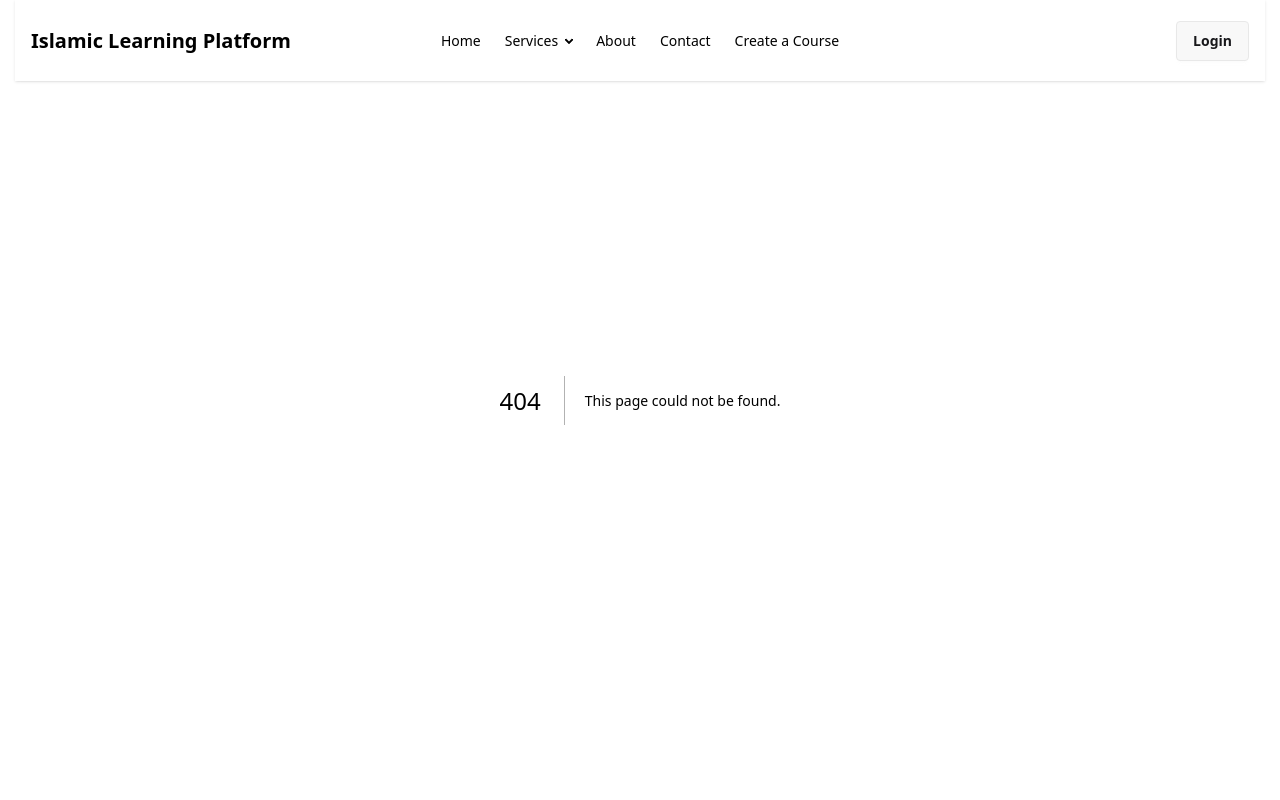
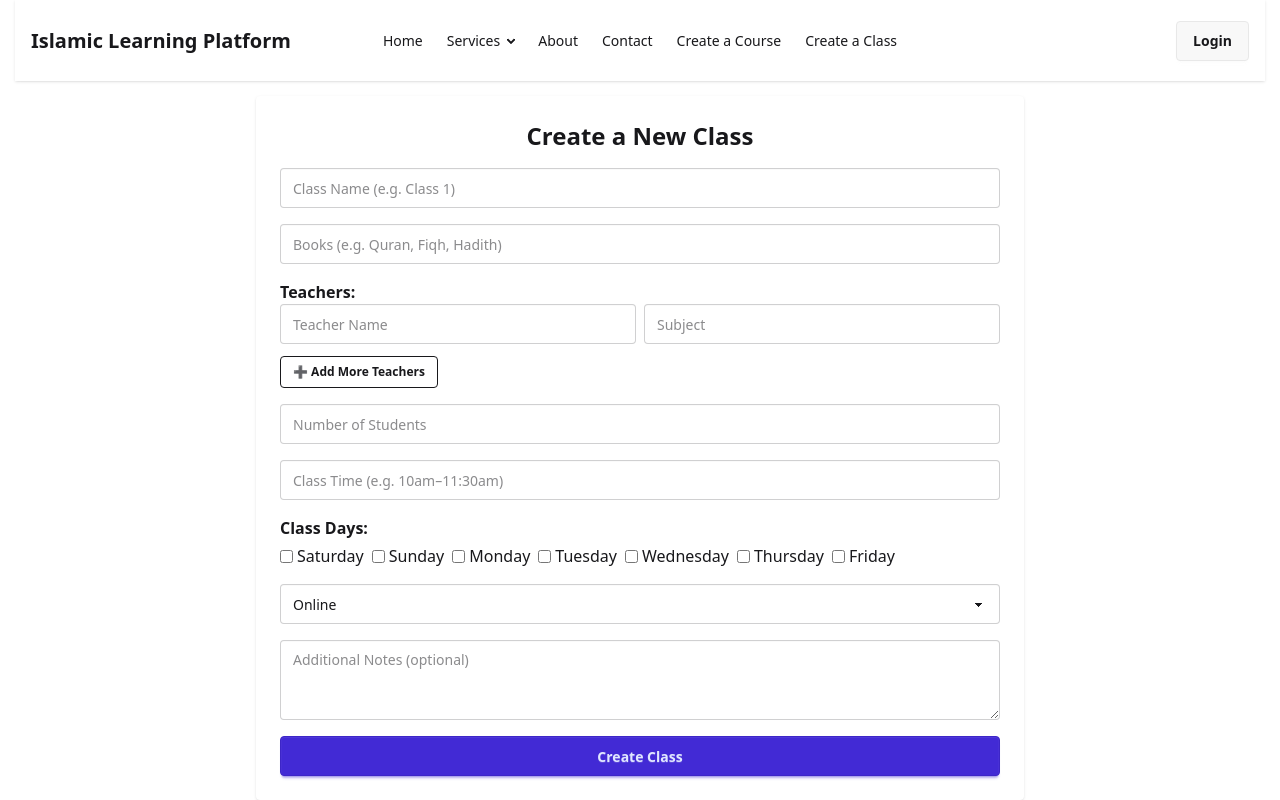
Before and after one commit to Nazim1247/Islamic-Learning-Platform, a Next.js app: page /create-class in a window 1280 px wide. Before the commit this address had no page. Shown: the top 800 px of the page. Built offline with nearby package versions, Linux system fonts and the light colour scheme.

Commit message:
create a class section done

```diff
--- /dev/null
+++ b/src/app/api/classes/route.js
@@ -0,0 +1,15 @@
+import dbConnect, { collectionNameObj } from "@/lib/dbConnect";
+import { NextResponse } from "next/server";
+
+export const POST = async (req) => {
+    try {
+        const body = await req.json();
+        const classCollection = dbConnect(collectionNameObj.classCollection);
+        const result = await classCollection.insertOne(body);
+
+        return NextResponse.json({ success: true, data: result });
+
+    } catch (error) {
+        console.error("Error creating class:", error);
+    }
+}
--- /dev/null
+++ b/src/app/create-class/page.jsx
@@ -0,0 +1,12 @@
+import CreateClassForm from '@/components/CreateClassForm';
+import React from 'react';
+
+const CreateClassPage = () => {
+    return (
+        <div className='mt-20 py-4'>
+            <CreateClassForm />
+        </div>
+    );
+};
+
+export default CreateClassPage;
--- a/src/app/create-course/page.jsx
+++ b/src/app/create-course/page.jsx
@@ -3,7 +3,7 @@ import React from 'react';
 
 const CreateCoursePage = () => {
     return (
-        <div>
+        <div  className='mt-20'>
             <CreateCourseForm />
         </div>
     );
--- /dev/null
+++ b/src/components/CreateClassForm.jsx
@@ -0,0 +1,169 @@
+"use client";
+
+import { useState } from "react";
+
+const CreateClassForm = () => {
+  const [classData, setClassData] = useState({
+    className: "",
+    books: "",
+    teachers: [{ name: "", subject: "" }],
+    students: "",
+    time: "",
+    days: [],
+    location: "Online",
+    notes: "",
+  });
+
+  const daysList = ["Saturday", "Sunday", "Monday", "Tuesday", "Wednesday", "Thursday", "Friday"];
+
+  const handleTeacherChange = (index, field, value) => {
+    const updated = [...classData.teachers];
+    updated[index][field] = value;
+    setClassData({ ...classData, teachers: updated });
+  };
+
+  const addTeacherField = () => {
+    setClassData({ ...classData, teachers: [...classData.teachers, { name: "", subject: "" }] });
+  };
+
+  const handleDayToggle = (day) => {
+    const updated = classData.days.includes(day)
+      ? classData.days.filter((d) => d !== day)
+      : [...classData.days, day];
+    setClassData({ ...classData, days: updated });
+  };
+
+  const handleSubmit = async (e) => {
+    e.preventDefault();
+
+    const response = await fetch("/api/classes", {
+      method: "POST",
+      headers: { "Content-Type": "application/json" },
+      body: JSON.stringify(classData),
+    });
+// console.log(classData)
+    const result = await response.json();
+    if (result.success) {
+      alert("Class created successfully!");
+      setClassData({
+        className: "",
+        books: "",
+        teachers: [{ name: "", subject: "" }],
+        students: "",
+        time: "",
+        days: [],
+        location: "Online",
+        notes: "",
+      });
+    } else {
+      alert("Error creating class.");
+    }
+  };
+
+  return (
+    <form onSubmit={handleSubmit} className="max-w-3xl mx-auto p-6 bg-white shadow rounded space-y-4">
+      <h2 className="text-2xl font-bold text-center">Create a New Class</h2>
+
+      <input
+        type="text"
+        placeholder="Class Name (e.g. Class 1)"
+        className="input input-bordered w-full"
+        value={classData.className}
+        onChange={(e) => setClassData({ ...classData, className: e.target.value })}
+        required
+      />
+
+      <input
+        type="text"
+        placeholder="Books (e.g. Quran, Fiqh, Hadith)"
+        className="input input-bordered w-full"
+        value={classData.books}
+        onChange={(e) => setClassData({ ...classData, books: e.target.value })}
+        required
+      />
+
+      <div className="space-y-2">
+        <label className="font-semibold">Teachers:</label>
+        {classData.teachers.map((teacher, index) => (
+          <div key={index} className="flex gap-2">
+            <input
+              type="text"
+              placeholder="Teacher Name"
+              className="input input-bordered w-1/2"
+              value={teacher.name}
+              onChange={(e) => handleTeacherChange(index, "name", e.target.value)}
+              required
+            />
+            <input
+              type="text"
+              placeholder="Subject"
+              className="input input-bordered w-1/2"
+              value={teacher.subject}
+              onChange={(e) => handleTeacherChange(index, "subject", e.target.value)}
+              required
+            />
+          </div>
+        ))}
+        <button type="button" className="btn btn-sm btn-outline mt-1" onClick={addTeacherField}>
+          ➕ Add More Teachers
+        </button>
+      </div>
+
+      <input
+        type="number"
+        placeholder="Number of Students"
+        className="input input-bordered w-full"
+        value={classData.students}
+        onChange={(e) => setClassData({ ...classData, students: e.target.value })}
+        required
+      />
+
+      <input
+        type="text"
+        placeholder="Class Time (e.g. 10am–11:30am)"
+        className="input input-bordered w-full"
+        value={classData.time}
+        onChange={(e) => setClassData({ ...classData, time: e.target.value })}
+        required
+      />
+
+      <div>
+        <label className="font-semibold">Class Days:</label>
+        <div className="flex flex-wrap gap-2 mt-1">
+          {daysList.map((day) => (
+            <label key={day} className="flex items-center gap-1">
+              <input
+                type="checkbox"
+                checked={classData.days.includes(day)}
+                onChange={() => handleDayToggle(day)}
+              />
+              <span>{day}</span>
+            </label>
+          ))}
+        </div>
+      </div>
+
+      <select
+        className="select select-bordered w-full"
+        value={classData.location}
+        onChange={(e) => setClassData({ ...classData, location: e.target.value })}
+      >
+        <option value="Online">Online</option>
+        <option value="Offline">Offline</option>
+      </select>
+
+      <textarea
+        className="textarea textarea-bordered w-full"
+        placeholder="Additional Notes (optional)"
+        value={classData.notes}
+        onChange={(e) => setClassData({ ...classData, notes: e.target.value })}
+      ></textarea>
+
+      <button type="submit" className="btn btn-primary w-full">
+         Create Class
+      </button>
+    </form>
+  );
+};
+
+export default CreateClassForm;
--- a/src/components/Navbar.jsx
+++ b/src/components/Navbar.jsx
@@ -24,6 +24,7 @@ const Navbar = () => {
         <li><Link href={'/about'}>About</Link></li>
       <li><Link href={'/contact'}>Contact</Link></li>
       <li><Link href={'/create-course'}>Create a Course</Link></li>
+      <li><Link href={'/create-class'}>Create a Class</Link></li>
       </ul>
     </div>
     <a className="hidden md:flex font-bold text-xl">Islamic Learning Platform</a>
@@ -44,6 +45,7 @@ const Navbar = () => {
       <li><Link href={'/about'}>About</Link></li>
       <li><Link href={'/contact'}>Contact</Link></li>
       <li><Link href={'/create-course'}>Create a Course</Link></li>
+      <li><Link href={'/create-class'}>Create a Class</Link></li>
     </ul>
   </div>
   <div className="navbar-end">
--- a/src/lib/dbConnect.js
+++ b/src/lib/dbConnect.js
@@ -2,6 +2,7 @@ import { MongoClient, ServerApiVersion } from 'mongodb';
 
 export const collectionNameObj = {
     courseCollection: 'courses',
+    classCollection: 'classes',
     newsletterCollection: 'subscribe',
 }
 
```
